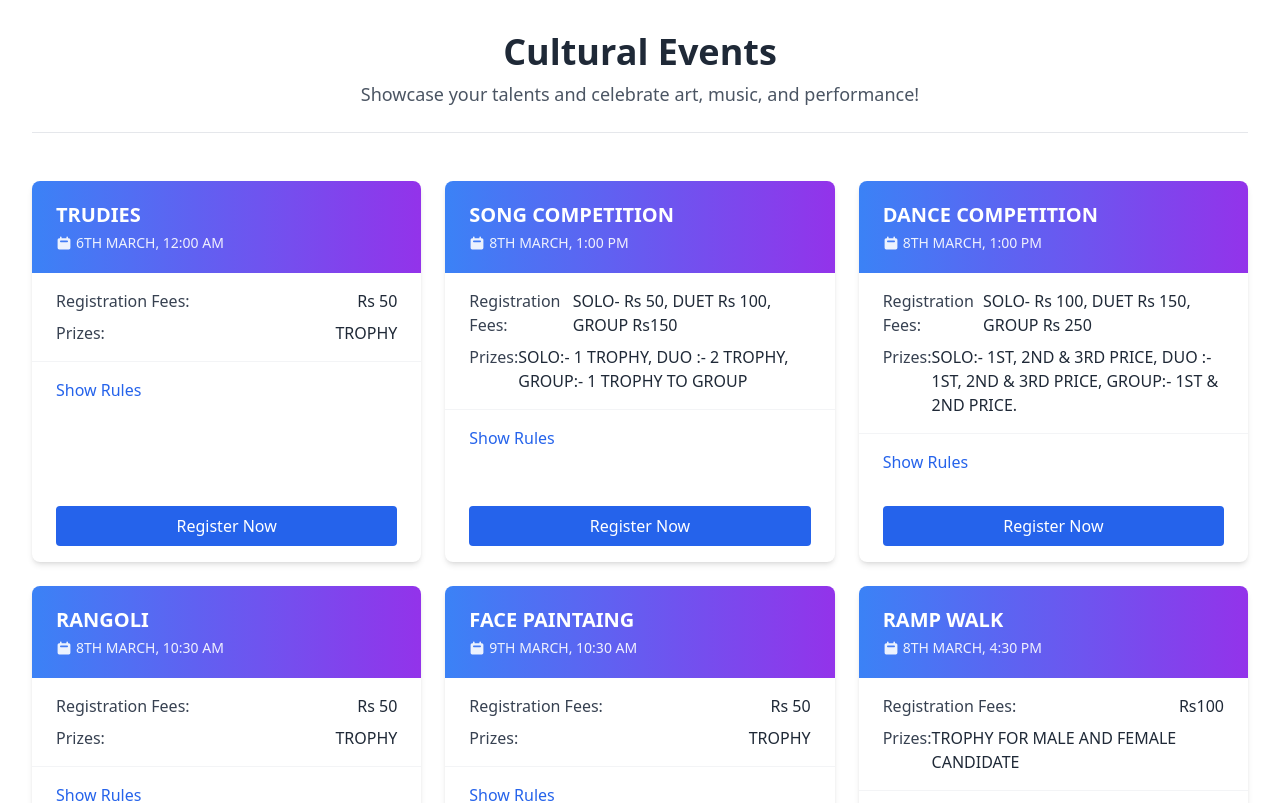
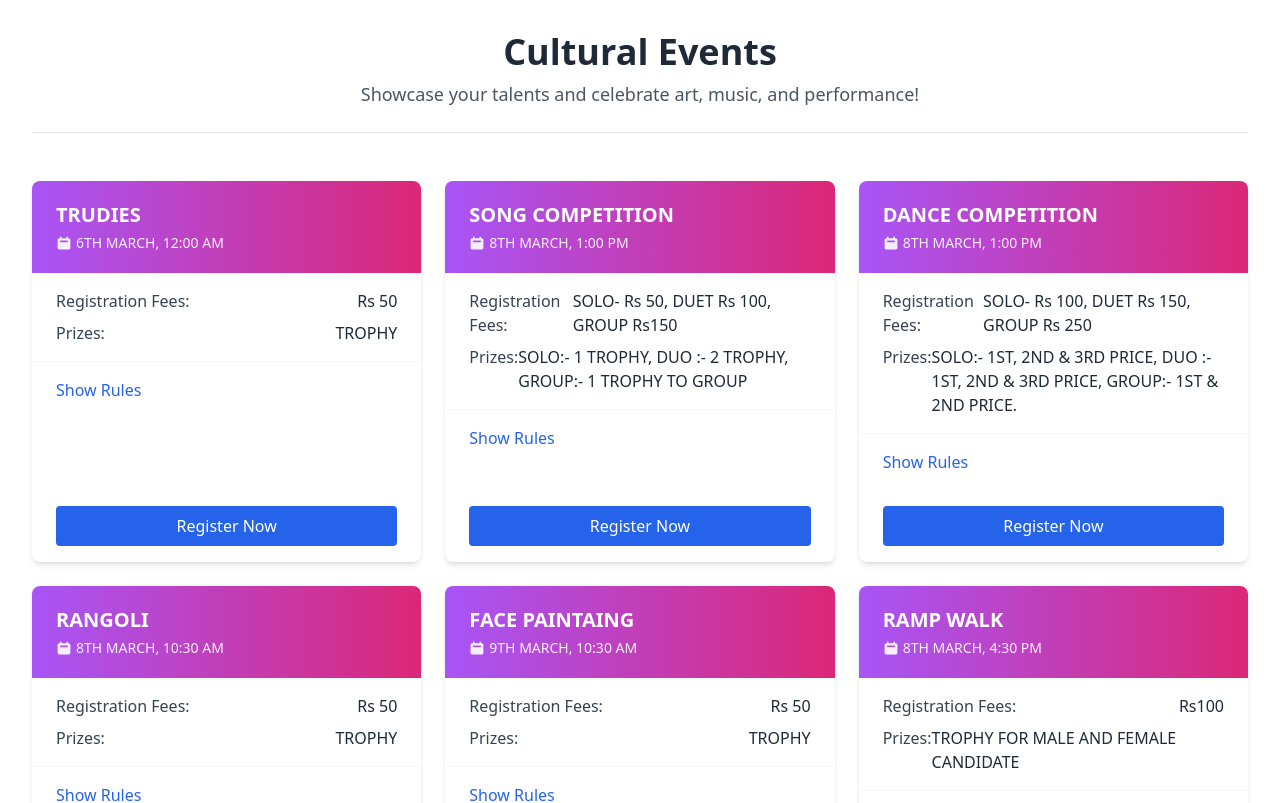
Before and after one commit to Jaishankar7655/TYF2K25, a React (Vite) app: page /Culture in a window 1280 px wide. Shown: the top 803 px of the page. Built offline with nearby package versions, Linux system fonts and the light colour scheme.

Commit message:
chnages in the spelling

```diff
--- a/src/Components/Culture.jsx
+++ b/src/Components/Culture.jsx
@@ -128,7 +128,7 @@ function Culture() {
             className="bg-white rounded-lg shadow-md overflow-hidden transition-transform duration-300 hover:-translate-y-1 hover:shadow-lg flex flex-col"
           >
             {/* Event Header */}
-            <div className="px-6 py-5 bg-gradient-to-r from-blue-500 to-purple-600 text-white">
+            <div className="px-6 py-5 bg-gradient-to-r from-purple-500 to-pink-600 text-white">
               <h2 className="text-xl font-semibold mb-1">{event.name}</h2>
               <div className="text-sm opacity-90 flex items-center">
                 <svg className="w-4 h-4 mr-1" fill="currentColor" viewBox="0 0 20 20" xmlns="http://www.w3.org/2000/svg">
```
